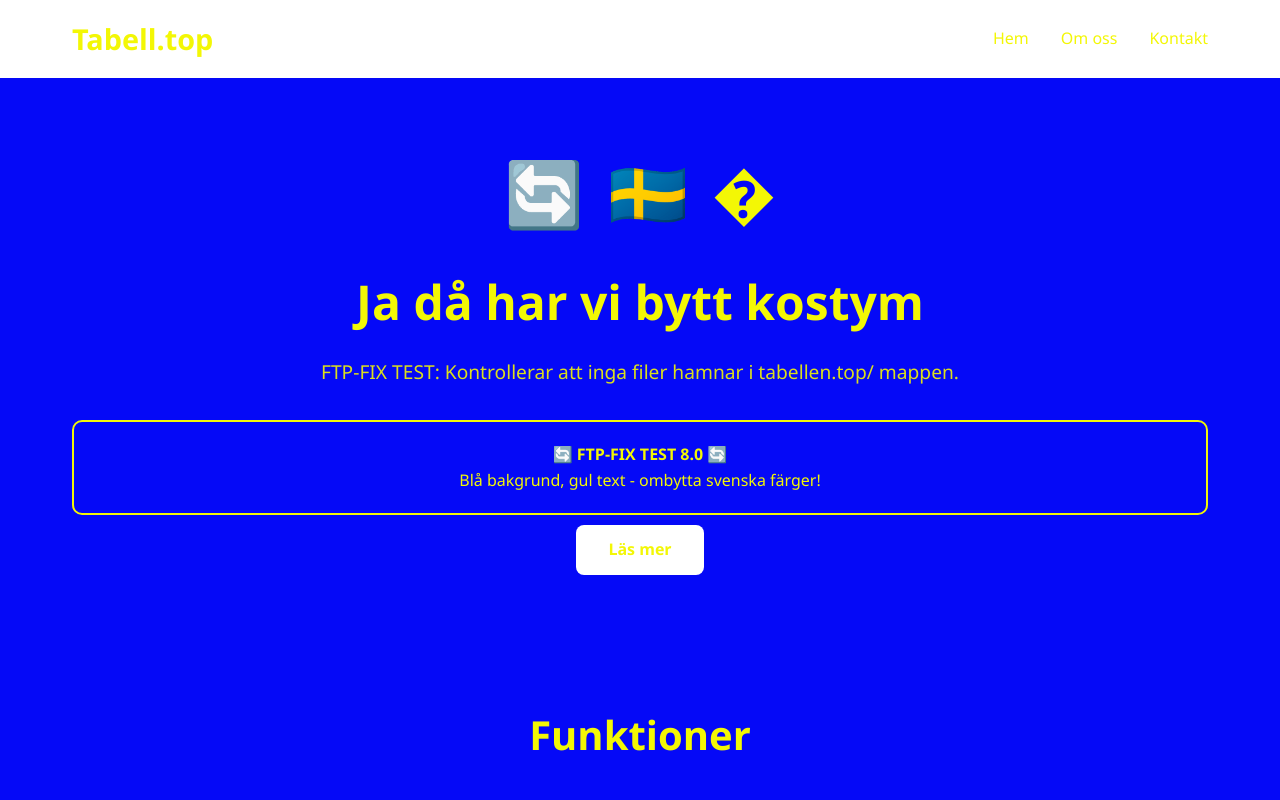
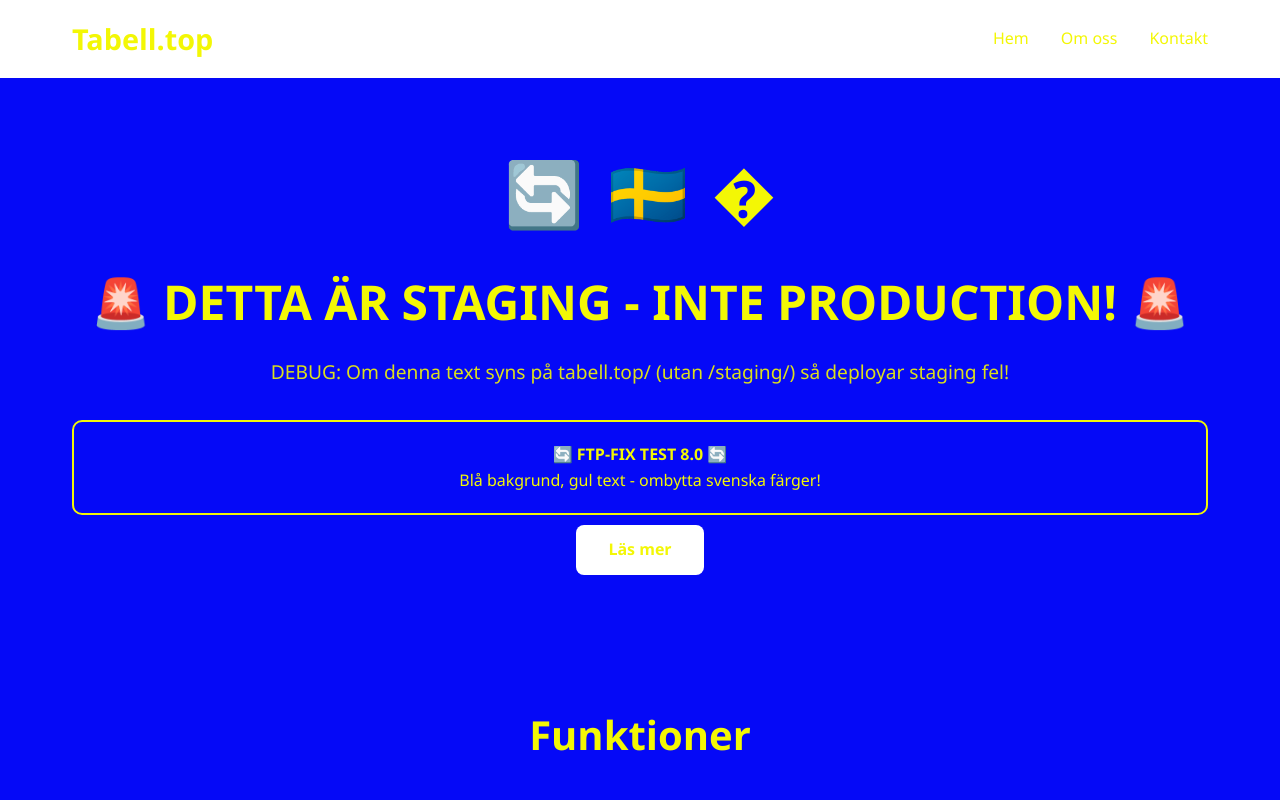
Before and after one commit to thesweetening/tabell-dev, a plain HTML site: page index.html in a window 1280 px wide. Shown: the top 800 px of the page. Drawn offline with Linux system fonts and the light colour scheme.

Commit message:
DEBUG: UNIK STAGING TEXT - testar om staging deployar till production path

```diff
--- a/index.html
+++ b/index.html
@@ -31,8 +31,8 @@
                     <span style="font-size: 4rem; margin: 0 20px;">🇸🇪</span>
                     <span style="font-size: 4rem;">�</span>
                 </div>
-                <h2>Ja då har vi bytt kostym</h2>
-                <p>FTP-FIX TEST: Kontrollerar att inga filer hamnar i tabellen.top/ mappen.</p>
+                <h2>🚨 DETTA ÄR STAGING - INTE PRODUCTION! 🚨</h2>
+                <p>DEBUG: Om denna text syns på tabell.top/ (utan /staging/) så deployar staging fel!</p>
                 <div style="background: #0509f7; color: #f3f705; padding: 20px; margin: 10px 0; border-radius: 10px; border: 2px solid #f3f705;">
                     <strong>🔄 FTP-FIX TEST 8.0 🔄</strong><br>
                     Blå bakgrund, gul text - ombytta svenska färger!
```
